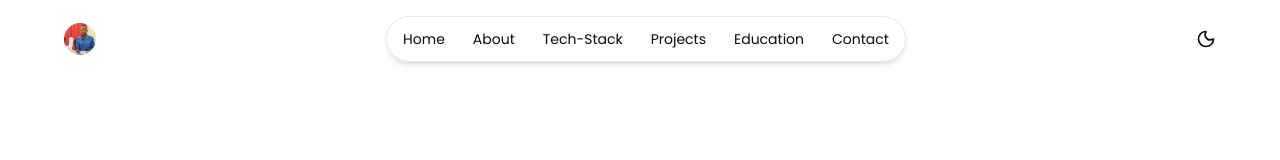
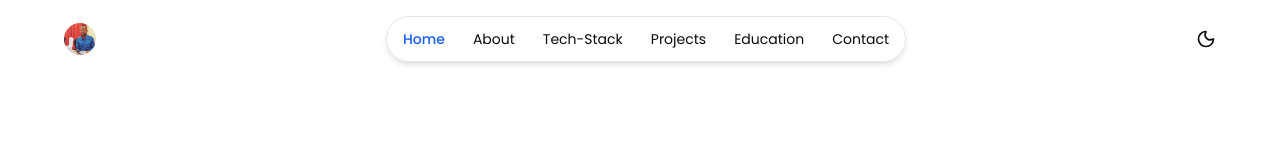
Before and after one commit to regis-mugisha/my-portfolio, a React (Vite) app: page / in a window 1280 px wide. Shown: the top 160 px of the page. Built offline with nearby package versions, Linux system fonts and the light colour scheme.

Commit message:
feat: add scroll spy

```diff
--- a/src/components/layout/Header.tsx
+++ b/src/components/layout/Header.tsx
@@ -1,4 +1,5 @@
 import { links } from "@/constants/links";
+import useScrollSpy from "@/hooks/useScrollSpy";
 import { smoothScrollTo } from "@/utils/smoothScroll";
 import { Menu, X } from "lucide-react";
 import { useState } from "react";
@@ -7,6 +8,8 @@ import { Button } from "../ui/button";
 
 const Header = () => {
   const [isMenuOpen, setIsMenuOpen] = useState<boolean>(false);
+  const ids = links.map((l) => l.toLowerCase());
+  const activeId = useScrollSpy(ids, { threshold: 0.6 });
   return (
     <header className="sticky top-0 z-50 w-full backdrop-blur-sm flex items-center justify-between py-4 px-6 md:px-16 text-sm">
       <button onClick={() => smoothScrollTo("home", 80)}>
@@ -21,15 +24,21 @@ const Header = () => {
 
       {/* Navigation bar */}
       <nav className="hidden md:flex items-center gap-7 border py-3 px-4 rounded-full shadow-md">
-        {links.map((link) => (
+        {links.map((link) => {
+          const id = link.toLowerCase();
+          const isActive = activeId === id;
+          return (
             <button
-            onClick={() => smoothScrollTo(link.toLowerCase(), 80)}
+              onClick={() => smoothScrollTo(id, 80)}
               key={link}
-            className="hover:text-blue-500 transition duration-70 ease-in-out"
+              className={`transition duration-70 ease-in-out ${
+                isActive ? "text-blue-600 font-medium" : "hover:text-blue-500"
+              }`}
             >
               {link}
             </button>
-        ))}
+          );
+        })}
       </nav>
 
       <div className="flex items-center gap-4">
@@ -45,18 +54,26 @@ const Header = () => {
       {isMenuOpen && (
         <nav className="absolute top-full inset-x-0 w-full mt-7 md:hidden bg-background shadow-lg rounded-lg border">
           <div className="flex flex-col items-center justify-center gap-4 p-4">
-            {links.map((link) => (
+            {links.map((link) => {
+              const id = link.toLowerCase();
+              const isActive = activeId === id;
+              return (
                 <button
                   onClick={() => {
-                  smoothScrollTo(link.toLowerCase(), 80);
+                    smoothScrollTo(id, 80);
                     setIsMenuOpen(false);
                   }}
                   key={link}
-                className="hover:text-primary transition-colors text-lg"
+                  className={`transition-colors text-lg ${
+                    isActive
+                      ? "text-blue-600 font-semibold"
+                      : "hover:text-primary"
+                  }`}
                 >
                   {link}
                 </button>
-            ))}
+              );
+            })}
           </div>
         </nav>
       )}
--- /dev/null
+++ b/src/hooks/useScrollSpy.ts
@@ -0,0 +1,38 @@
+import { useEffect, useState } from "react";
+
+/**
+ * useScrollSpy
+ * @param ids array of section ids to observe
+ * @param options IntersectionObserver options
+ * @returns currently active id (or null)
+ */
+export default function useScrollSpy(
+  ids: string[],
+  options: IntersectionObserverInit = { threshold: 0.5 }
+) {
+  const [activeId, setActiveId] = useState<string | null>(null);
+
+  useEffect(() => {
+    if (!ids || ids.length === 0) return;
+
+    const elements = ids
+      .map((id) => document.getElementById(id))
+      .filter(Boolean) as HTMLElement[];
+
+    if (elements.length === 0) return;
+
+    const observer = new IntersectionObserver((entries) => {
+      entries.forEach((entry) => {
+        if (entry.isIntersecting) {
+          setActiveId(entry.target.id);
+        }
+      });
+    }, options);
+
+    elements.forEach((el) => observer.observe(el));
+
+    return () => observer.disconnect();
+  }, [ids, options]);
+
+  return activeId;
+}
```
Lines whose indentation alone changed are shown as unchanged.
